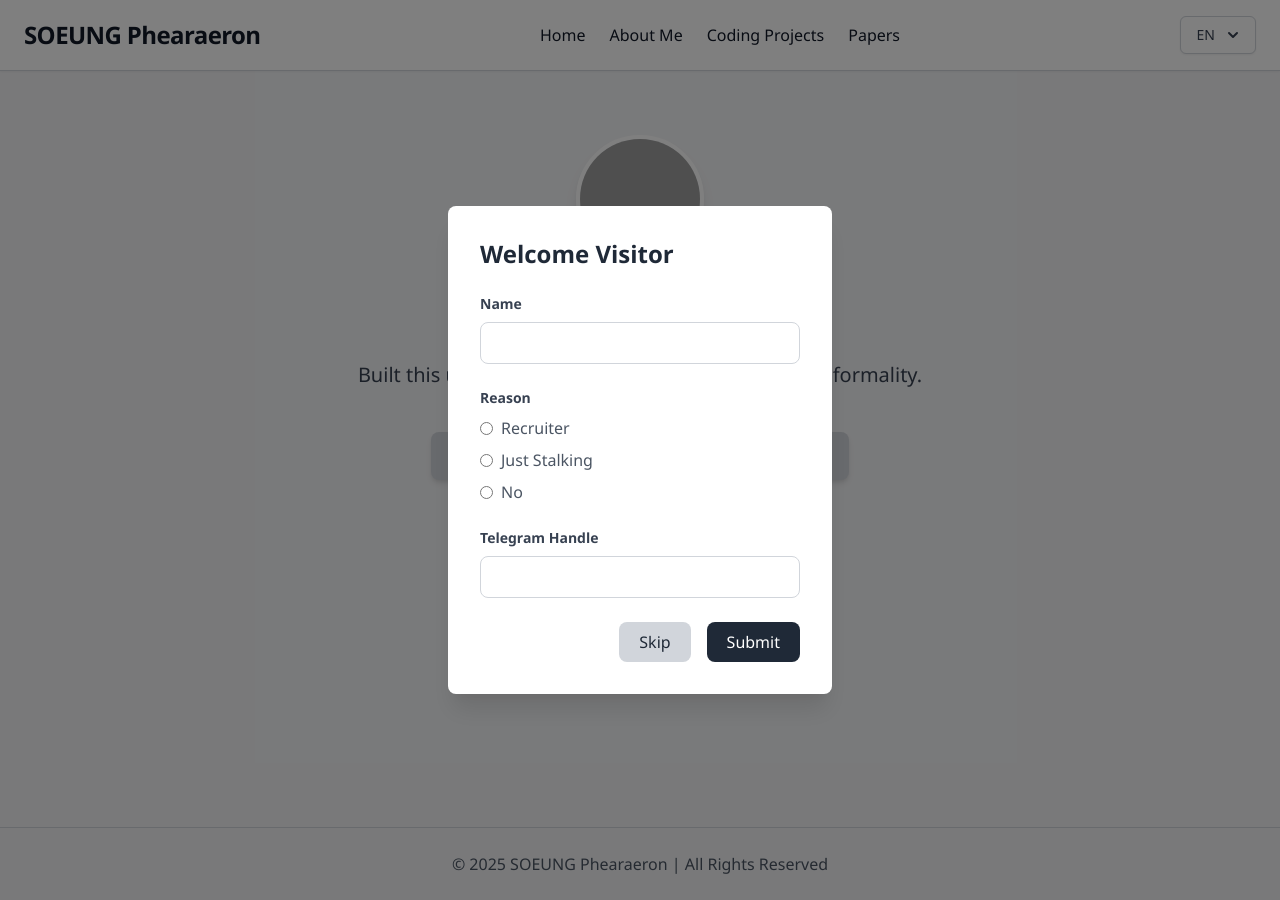
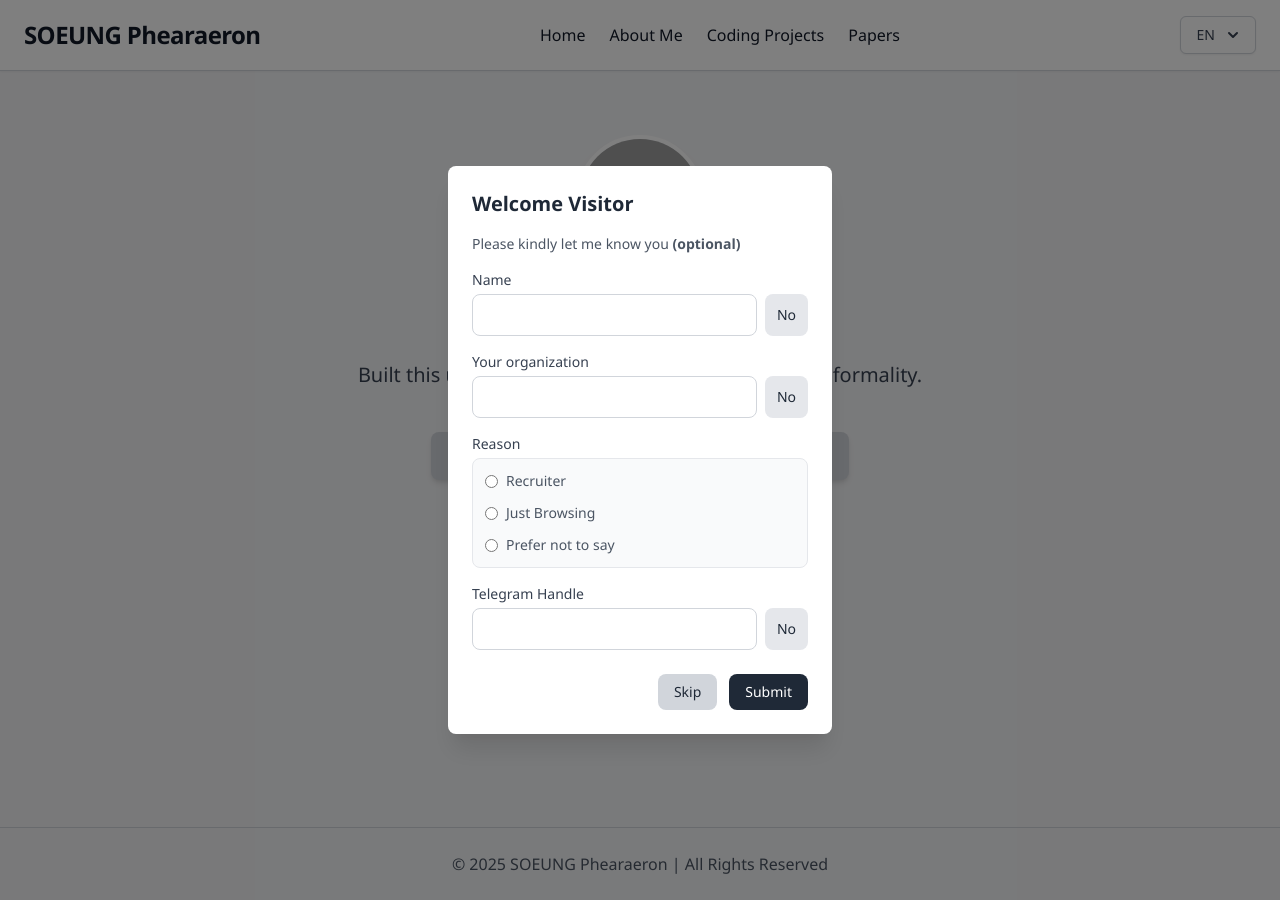
Before and after one commit to pr0meth4us/pr0meth4us, a Jekyll site: the page built from index.md, in a window 1280 px wide. Built offline with Jekyll 4.4.1, drawn with Linux system fonts in a browser that asks for light colours; grey boxes are pictures that could not be loaded.

Commit message:
fix tele

```diff
--- a/_includes/modal.html
+++ b/_includes/modal.html
@@ -1,35 +1,70 @@
 <div id="welcome-modal" class="fixed inset-0 flex items-center justify-center bg-black bg-opacity-50 hidden z-50">
-    <div class="bg-white p-8 rounded-lg shadow-xl w-96 max-w-full mx-4">
-        <h2 class="text-2xl font-bold mb-6 text-gray-800" data-translate="modalTitle">Welcome Visitor</h2>
-        <form id="modal-form">
-            <div class="mb-6">
-                <label for="visitor-name" class="block text-sm font-semibold mb-2 text-gray-700" data-translate="modalNameLabel">Name</label>
-                <input type="text" id="visitor-name" class="w-full border border-gray-300 rounded-lg px-4 py-2 focus:outline-none focus:ring-2 focus:ring-gray-500" required>
-            </div>
-            <div class="mb-6">
-                <label class="block text-sm font-semibold mb-2 text-gray-700" data-translate="modalReasonLabel">Reason</label>
-                <div class="flex flex-col space-y-2 text-gray-600">
-                    <label class="inline-flex items-center">
-                        <input type="radio" name="reason" value="Recruiter" class="mr-2" required>
-                        <span>Recruiter</span>
-                    </label>
-                    <label class="inline-flex items-center">
-                        <input type="radio" name="reason" value="Just Stalking" class="mr-2">
-                        <span>Just Stalking</span>
-                    </label>
-                    <label class="inline-flex items-center">
-                        <input type="radio" name="reason" value="No" class="mr-2">
-                        <span>No</span>
-                    </label>
+    <div class="bg-white p-6 rounded-lg shadow-xl w-96 max-w-full mx-4">
+        <h2 class="text-xl font-bold mb-4 text-gray-800" data-translate="modalTitle">Neron hellos you</h2>
+        <p class="text-sm text-gray-600 mb-4">Please kindly let me know you <span class="font-bold">(optional)</span></p>
+        <form id="modal-form" class="space-y-4">
+            <!-- Name Field -->
+            <div class="form-group">
+                <label for="visitor-name" class="block text-sm font-medium mb-1 text-gray-700" data-translate="modalNameLabel">
+                    Your name
+                </label>
+                <div class="flex space-x-2">
+                    <input type="text" id="visitor-name" class="flex-grow border border-gray-300 rounded-lg px-3 py-2 focus:outline-none focus:ring-1 focus:ring-gray-500" required>
+                    <button type="button" class="no-button px-3 py-1 bg-gray-200 text-gray-800 rounded-lg text-sm">No</button>
                 </div>
             </div>
-            <div class="mb-6">
-                <label for="telegram-handle" class="block text-sm font-semibold mb-2 text-gray-700" data-translate="modalTelegramLabel">Telegram Handle</label>
-                <input type="text" id="telegram-handle" class="w-full border border-gray-300 rounded-lg px-4 py-2 focus:outline-none focus:ring-2 focus:ring-gray-500">
+
+            <!-- Organization Field -->
+            <div class="form-group">
+                <label for="visitor-organization" class="block text-sm font-medium mb-1 text-gray-700" data-translate="modalOrganizationLabel">
+                    Your organization
+                </label>
+                <div class="flex space-x-2">
+                    <input type="text" id="visitor-organization" class="flex-grow border border-gray-300 rounded-lg px-3 py-2 focus:outline-none focus:ring-1 focus:ring-gray-500">
+                    <button type="button" class="no-button px-3 py-1 bg-gray-200 text-gray-800 rounded-lg text-sm">No</button>
+                </div>
             </div>
-            <div class="flex justify-end space-x-4">
-                <button type="button" id="modal-skip" class="px-5 py-2 bg-gray-300 text-gray-800 rounded-lg hover:bg-gray-200 transition duration-300" data-translate="modalSkip">Skip</button>
-                <button type="submit" class="px-5 py-2 bg-gray-800 text-white rounded-lg hover:bg-gray-700 transition duration-300" data-translate="modalSubmit">Submit</button>
+
+            <!-- Reason Field -->
+            <div class="form-group">
+                <label class="block text-sm font-medium mb-1 text-gray-700" data-translate="modalReasonLabel">
+                    Reason for visit
+                </label>
+                <div class="bg-gray-50 p-2 rounded-lg border border-gray-200">
+                    <div class="grid grid-cols-1 gap-1 text-gray-600 text-sm">
+                        <label class="inline-flex items-center p-1 hover:bg-gray-100 rounded">
+                            <input type="radio" name="reason" value="Recruiter" class="mr-2 text-gray-800" required>
+                            <span>Recruiter</span>
+                        </label>
+                        <label class="inline-flex items-center p-1 hover:bg-gray-100 rounded">
+                            <input type="radio" name="reason" value="Just Browsing" class="mr-2 text-gray-800">
+                            <span>Just Browsing</span>
+                        </label>
+                        <label class="inline-flex items-center p-1 hover:bg-gray-100 rounded">
+                            <input type="radio" name="reason" value="No" class="mr-2 text-gray-800">
+                            <span>Prefer not to say</span>
+                        </label>
+                    </div>
+                </div>
+            </div>
+
+            <!-- Telegram Field -->
+            <div class="form-group">
+                <label for="telegram-handle" class="block text-sm font-medium mb-1 text-gray-700" data-translate="modalTelegramLabel">
+                    Telegram contact
+                </label>
+                <div class="flex space-x-2">
+                    <div class="relative flex-grow">
+                        <input type="text" id="telegram-handle" class="w-full border border-gray-300 rounded-lg pl-7 pr-3 py-2 focus:outline-none focus:ring-1 focus:ring-gray-500">
+                    </div>
+                    <button type="button" class="no-button px-3 py-1 bg-gray-200 text-gray-800 rounded-lg text-sm">No</button>
+                </div>
+            </div>
+
+            <!-- Buttons -->
+            <div class="flex justify-end space-x-3 pt-2 mt-2">
+                <button type="button" id="modal-skip" class="px-4 py-2 bg-gray-300 text-gray-800 rounded-lg hover:bg-gray-200 font-medium text-sm" data-translate="modalSkip">Skip</button>
+                <button type="submit" class="px-4 py-2 bg-gray-800 text-white rounded-lg hover:bg-gray-700 font-medium text-sm" data-translate="modalSubmit">Submit</button>
             </div>
         </form>
     </div>
--- a/assets/js/scripts.js
+++ b/assets/js/scripts.js
@@ -1,4 +1,5 @@
 document.addEventListener('DOMContentLoaded', function() {
+    // Mobile menu functionality
     const mobileMenuButton = document.getElementById('mobile-menu-button');
     const mobileMenu = document.getElementById('mobile-menu');
 
@@ -8,6 +9,7 @@ document.addEventListener('DOMContentLoaded', function() {
         });
     }
 
+    // Modal handling
     const welcomeModal = document.getElementById('welcome-modal');
     const modalForm = document.getElementById('modal-form');
     const modalSkip = document.getElementById('modal-skip');
@@ -15,6 +17,7 @@ document.addEventListener('DOMContentLoaded', function() {
     console.log("Modal element found:", !!welcomeModal);
     console.log("localStorage modalShown value:", localStorage.getItem('modalShown'));
 
+    // Show modal if not previously shown
     if (welcomeModal && localStorage.getItem('modalShown') !== 'true') {
         console.log("Showing modal after delay");
         setTimeout(() => {
@@ -24,10 +27,24 @@ document.addEventListener('DOMContentLoaded', function() {
         console.log("Modal will not be shown - already seen or element not found");
     }
 
+    // Handle "No" buttons
+    const noButtons = document.querySelectorAll('.no-button');
+    noButtons.forEach(button => {
+        button.addEventListener('click', function() {
+            const input = this.parentElement.querySelector('input');
+            if (input) {
+                input.value = "Prefer not to say";
+                input.disabled = true;
+            }
+        });
+    });
+
+    // Form submission
     if (modalForm) {
         modalForm.addEventListener('submit', function(e) {
             e.preventDefault();
             const name = document.getElementById('visitor-name').value;
+            const organization = document.getElementById('visitor-organization').value;
             const telegramHandle = document.getElementById('telegram-handle').value;
             const reasonElement = document.querySelector('input[name="reason"]:checked');
 
@@ -41,7 +58,11 @@ document.addEventListener('DOMContentLoaded', function() {
             localStorage.setItem('modalShown', 'true');
             localStorage.setItem('visitorName', name);
 
-            const message = `New visitor submission:\nName: ${name}\nReason: ${reason}\nTelegram: ${telegramHandle}`;
+            const message = `New visitor submission:
+Name: ${name}
+Organization: ${organization}
+Reason: ${reason}
+Telegram: ${telegramHandle}`;
 
             const botToken = window.env && window.env.BOT_TOKEN;
             const chatId = window.env && window.env.CHAT_ID;
@@ -77,6 +98,7 @@ document.addEventListener('DOMContentLoaded', function() {
         });
     }
 
+    // Skip button functionality
     if (modalSkip) {
         modalSkip.addEventListener('click', function() {
             localStorage.setItem('modalShown', 'true');
```
